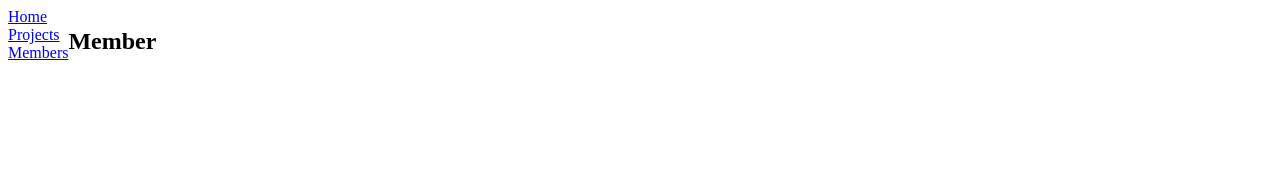
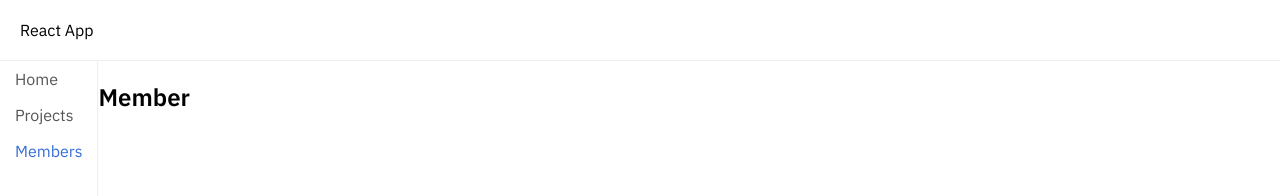
Before and after one commit to clusterlayer/cl-starter-react, a React app: page /members in a window 1280 px wide. Shown: the top 196 px of the page. Built offline with nearby package versions, Linux system fonts and the light colour scheme.

Commit message:
basic styles.

```diff
--- a/public/index.html
+++ b/public/index.html
@@ -15,6 +15,8 @@
       user's mobile device or desktop. See https://developers.google.com/web/fundamentals/web-app-manifest/
     -->
     <link rel="manifest" href="%PUBLIC_URL%/manifest.json" />
+    <link rel="preconnect" href="https://fonts.gstatic.com" />
+    <link rel="stylesheet" href="https://fonts.googleapis.com/css2?family=IBM+Plex+Sans:wght@200;300;400;500;600&display=swap" />
     <!--
       Notice the use of %PUBLIC_URL% in the tags above.
       It will be replaced with the URL of the `public` folder during the build.
@@ -25,6 +27,7 @@
       Learn how to configure a non-root public URL by running `npm run build`.
     -->
     <title>React App</title>
+    <style>*{font-family: 'IBM Plex Sans', sans-serif;}html,body,#root{margin:0;padding:0;height:100%;}</style>
   </head>
   <body>
     <noscript>You need to enable JavaScript to run this app.</noscript>
--- a/src/Components/Common/App.js
+++ b/src/Components/Common/App.js
@@ -1,18 +1,27 @@
 import React from "react";
-import { BrowserRouter as Router } from "react-router-dom";
+import { BrowserRouter as Router, Route } from "react-router-dom";
+import { createUseStyles } from "react-jss";
 
-import Sidebar from "./Sidebar";
-import Container from "./Container";
+import Topbar from "./Topbar";
+import Wrapper from "./Wrapper";
+
+
+const useStyles = createUseStyles({
+    app: {
+        height: "100%",
+        display: "flex",
+        flexDirection: "column"
+    }
+});
+
 
 export default function App() {
+    const styles = useStyles();
+
     return <Router>
-        <div
-            style={{
-                display: "flex"
-            }}
-        >
-            <Sidebar/>
-            <Container/>
-        </div>
+        <Route path="/:section?" render={props => <div className={styles["app"]}>
+            <Topbar {...props}/>
+            <Wrapper {...props}/>
+        </div>}/>
     </Router>;
 }
--- a/src/Components/Common/Container.js
+++ b/src/Components/Common/Container.js
@@ -1,13 +1,23 @@
 
 import { Switch, Route } from "react-router-dom";
+import { createUseStyles } from "react-jss";
 
 import Home from "../Home/Index";
 import Project from "../Project/Index";
 import Member from "../Member/Index";
 
 
+const useStyles = createUseStyles({
+    container: {
+        flex: 1
+    }
+});
+
+
 export default function Container() {
-    return <div id="container">
+    const styles = useStyles();
+
+    return <div className={[styles["container"]]}>
         <Switch>
             <Route path="/members" component={Member}/>
             <Route path="/projects" component={Project}/>
--- a/src/Components/Common/Sidebar.js
+++ b/src/Components/Common/Sidebar.js
@@ -3,30 +3,57 @@ import { createUseStyles } from "react-jss";
 
 
 const useStyles = createUseStyles({
+    sidebar: {
+        height: "100%",
+        borderRight: "1px solid #eee"
+    },
     list: {
         margin: 0,
         padding: 0
     },
     listItem: {
-        listStyle: "none"
+        listStyle: "none",
+        "& > a": {
+            display: "block",
+            padding: "8px 15px",
+            textDecoration: "none",
+            color: "#565656"
+        },
+        "& > a:hover": {
+            color: "#2056bd"
+        }
+    },
+    active: {
+        color: "#366ed8 !important"
     }
 });
 
 
-export default function Sidebar() {
+const listItems = [
+    {
+        link: "/",
+        label: "Home"
+    },
+    {
+        link: "/projects",
+        label: "Projects"
+    },
+    {
+        link: "/members",
+        label: "Members"
+    }
+];
+
+
+export default function Sidebar(props) {
     const styles = useStyles();
+    const section = props.match.params.section || "";
 
-    return <div>
+    return <div className={styles["sidebar"]}>
         <ul className={styles["list"]}>
-            <li className={styles["listItem"]}>
-                <Link to="/">Home</Link>
-            </li>
-            <li className={styles["listItem"]}>
-                <Link to="/projects">Projects</Link>
-            </li>
-            <li className={styles["listItem"]}>
-                <Link to="/members">Members</Link>
-            </li>
+            {listItems.map((item, idx) => <li key={`item-${idx}`} className={styles["listItem"]}>
+                <Link to={item.link} className={(`/${section}` === item.link ? styles["active"] : "")}>{item.label}</Link>
+            </li>)}
         </ul>
     </div>;
 }
--- /dev/null
+++ b/src/Components/Common/Topbar.js
@@ -0,0 +1,25 @@
+
+import { Switch, Route } from "react-router-dom";
+import { createUseStyles } from "react-jss";
+
+
+const useStyles = createUseStyles({
+    topbar: {
+        borderBottom: "1px solid #eee",
+        display: "flex"
+    },
+    brand: {
+        padding: 20
+    }
+});
+
+
+export default function Container() {
+    const styles = useStyles();
+
+    return <div className={styles["topbar"]}>
+        <div className={styles["brand"]}>
+            React App
+        </div>
+  </div>;
+}
--- /dev/null
+++ b/src/Components/Common/Wrapper.js
@@ -0,0 +1,23 @@
+import React from "react";
+import { createUseStyles } from "react-jss";
+
+import Sidebar from "./Sidebar";
+import Container from "./Container";
+
+
+const useStyles = createUseStyles({
+    wrapper: {
+        flex: 1,
+        display: "flex"
+    }
+});
+
+
+export default function Wrapper(props) {
+    const styles = useStyles();
+
+    return <div className={styles["wrapper"]}>
+        <Sidebar {...props}/>
+        <Container {...props}/>
+    </div>;
+}
--- a/src/Components/Project/Form.js
+++ /dev/null
@@ -1,10 +0,0 @@
-export default function ProjectForm() {
-    return <div>
-        <div>
-            <h2>Create Project</h2>
-        </div>
-        <div>
-            Form
-        </div>
-    </div>;
-}
--- a/src/Components/Project/Index.js
+++ b/src/Components/Project/Index.js
@@ -1,32 +1,12 @@
-import {
-    Switch,
-    Route,
-    useRouteMatch,
-    Link,
-} from "react-router-dom";
-
-import List from "./List";
-import Form from "./Form";
-
-
 export default function Project() {
-    let match = useRouteMatch();
-    return <div
-        style={{
-            display: "flex"
-        }}
-    >
+    return <div>
+        <div>
+            <h2>Projects</h2>
+        </div>
         <div>
             <ul>
-                <li><Link to="/projects">List</Link></li>
-                <li><Link to="/projects/create">Create</Link></li>
+                <li>Item 1</li>
             </ul>
-        </div>
-        <div>
-            <Switch>
-                <Route path={`${match.path}/create`} component={Form}/>
-                <Route path={match.path} component={List}/>
-            </Switch>
         </div>
     </div>;
 }
--- a/src/Components/Project/List.js
+++ /dev/null
@@ -1,12 +0,0 @@
-export default function ProjectList() {
-    return <div>
-        <div>
-            <h2>Projects</h2>
-        </div>
-        <div>
-            <ul>
-                <li>Item 1</li>
-            </ul>
-        </div>
-    </div>;
-}
```
Also changed, not shown: build/asset-manifest.json, build/index.html, build/static/js/2.4a6cc90f.chunk.js.LICENSE.txt (renamed from build/static/js/2.66201590.chunk.js.LICENSE.txt), 8 other files.
